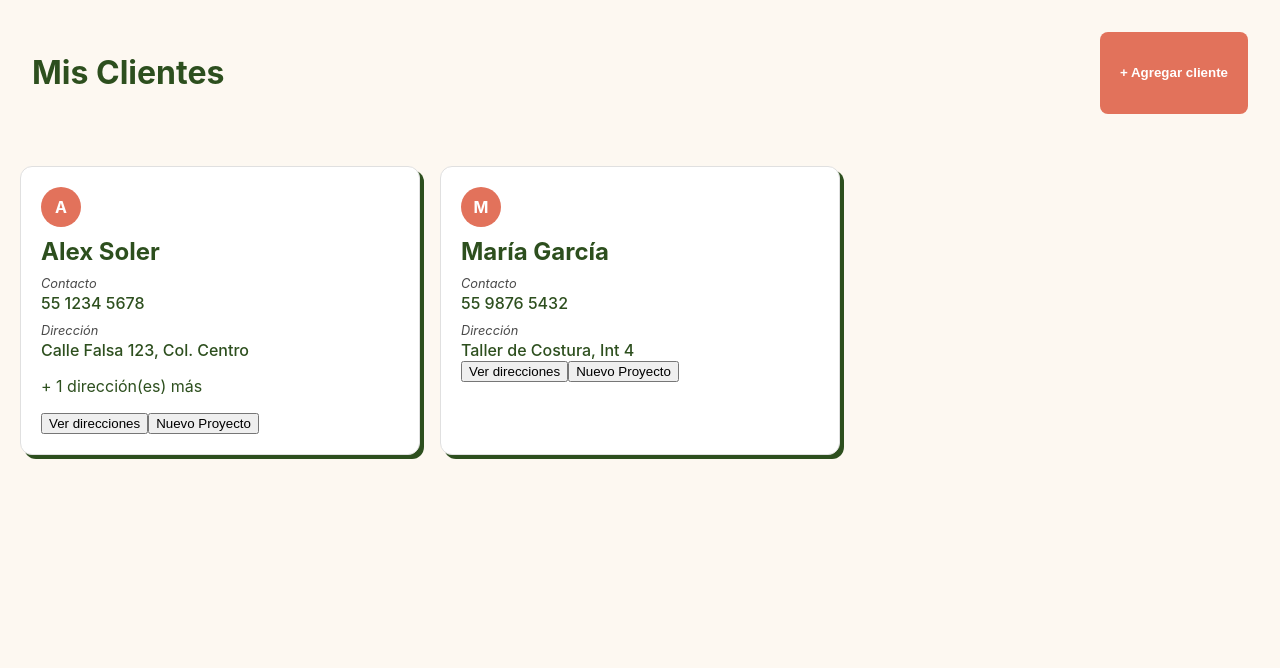
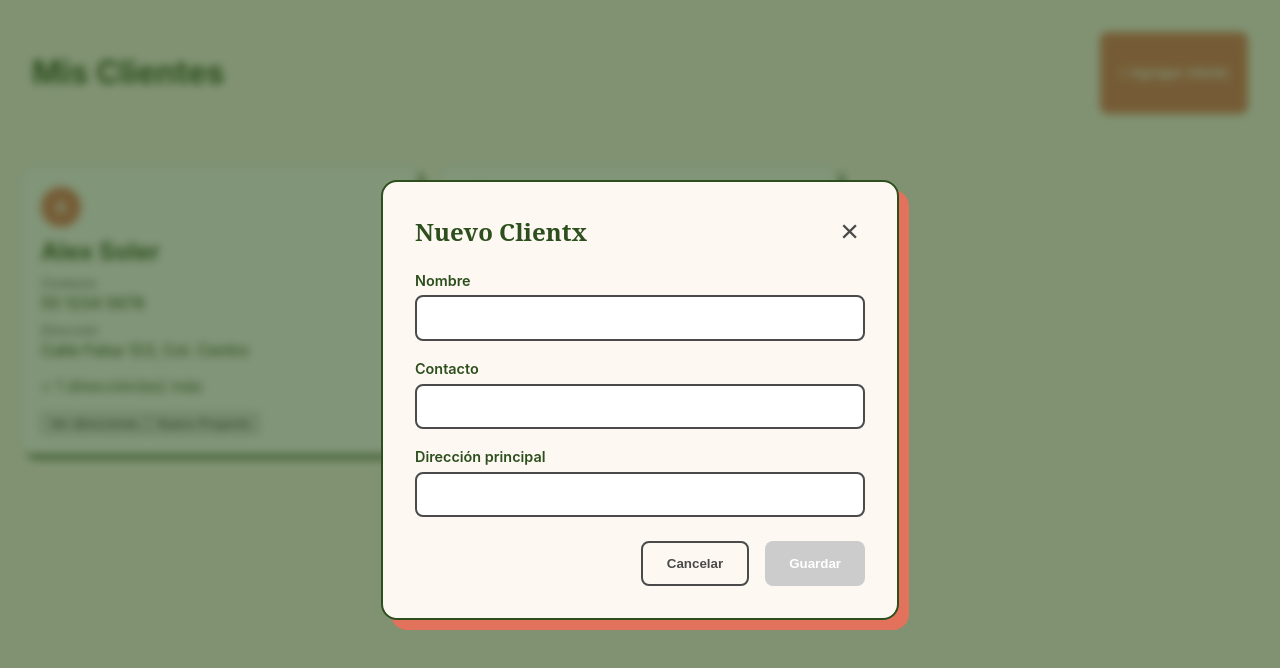
Before and after one commit to WastedTalent55/andamio-app, an Angular app in the folder andamio-frontend/: page /clientes in a window 1280 px wide. Both pictures are taken after a click on the button "+ Agregar cliente". Shown: the top 668 px of the page. Built offline with nearby package versions, Linux system fonts and the light colour scheme.

Commit message:
style: dar diseño profesional y artesanal al modal de clientes

```diff
--- a/andamio-frontend/src/app/modules/clientes/clientes.module.ts
+++ b/andamio-frontend/src/app/modules/clientes/clientes.module.ts
@@ -1,6 +1,6 @@
 import { NgModule } from '@angular/core';
 import { CommonModule } from '@angular/common';
-
+import { ReactiveFormsModule } from '@angular/forms';
 import { ClientesRoutingModule } from './clientes-routing.module';
 
 
@@ -8,7 +8,8 @@ import { ClientesRoutingModule } from './clientes-routing.module';
   declarations: [],
   imports: [
     CommonModule,
-    ClientesRoutingModule
+    ClientesRoutingModule,
+    ReactiveFormsModule
   ]
 })
 export class ClientesModule { }
--- a/andamio-frontend/src/app/modules/clientes/components/cliente-form/cliente-form.component.html
+++ b/andamio-frontend/src/app/modules/clientes/components/cliente-form/cliente-form.component.html
@@ -1 +1,33 @@
-<p>cliente-form works!</p>
+<div class="modal-overlay">
+  <div class="modal-contenedor">
+    <header class="modal-header">
+      <h2>Nuevo Clientx</h2>
+      <button class="btn-cerrar" (click)="cancelar()">×</button>
+    </header>
+
+    <form [formGroup]="clienteForm" (ngSubmit)="enviar()">
+      <div class="campo">
+        <label>Nombre</label>
+        <input type="text" formControlName="nombre">
+        @if (clienteForm.get('nombre')?.invalid && clienteForm.get('nombre')?.touched) {
+          <small class="error">El nombre es obligatorio</small>
+        }
+      </div>
+
+      <div class="campo">
+        <label>Contacto</label>
+        <input type="text" formControlName="contactoDirecto">
+      </div>
+
+      <div class="campo">
+        <label>Dirección principal</label>
+        <input type="text" formControlName="direccion">
+      </div>
+
+      <div class="modal-acciones">
+        <button type="button" class="btn-cancelar" (click)="cancelar()">Cancelar</button>
+        <button type="submit" class="btn-guardar" [disabled]="clienteForm.invalid">Guardar</button>
+      </div>
+    </form>
+  </div>
+</div>
--- a/andamio-frontend/src/app/modules/clientes/components/cliente-form/cliente-form.component.scss
+++ b/andamio-frontend/src/app/modules/clientes/components/cliente-form/cliente-form.component.scss
@@ -0,0 +1,120 @@
+// Capa oscura que bloquea el fondo
+.modal-overlay {
+  position: fixed;
+  top: 0;
+  left: 0;
+  width: 100vw;
+  height: 100vh;
+  background: rgba(45, 79, 30, 0.6); // Verde bosque con transparencia
+  backdrop-filter: blur(4px); // Efecto de desenfoque moderno
+  display: flex;
+  justify-content: center;
+  align-items: center;
+  z-index: 9999; // Asegura que esté por encima de TODO
+}
+
+// La caja blanca (crema) del formulario
+.modal-contenedor {
+  background: #FDF8F1; // Nuestro color Crema
+  width: 90%;
+  max-width: 450px;
+  padding: 2rem;
+  border-radius: 16px;
+  box-shadow: 10px 10px 0px #E2725B; // Sombra sólida Terracota (estilo artesanal)
+  border: 2px solid #2D4F1E;
+
+  .modal-header {
+    display: flex;
+    justify-content: space-between;
+    align-items: center;
+    margin-bottom: 1.5rem;
+
+    h2 {
+      margin: 0;
+      color: #2D4F1E;
+      font-family: 'Serif', Georgia, serif; // Un toque más artesanal
+    }
+
+    .btn-cerrar {
+      background: none;
+      border: none;
+      font-size: 2rem;
+      color: #4A4A4A;
+      cursor: pointer;
+      line-height: 1;
+      &:hover { color: #E2725B; }
+    }
+  }
+}
+
+// Estilos de los campos de texto
+.campo {
+  display: flex;
+  flex-direction: column;
+  margin-bottom: 1.2rem;
+
+  label {
+    font-weight: 600;
+    margin-bottom: 0.4rem;
+    color: #2D4F1E;
+    font-size: 0.9rem;
+  }
+
+  input {
+    padding: 0.8rem;
+    border: 2px solid #4A4A4A;
+    border-radius: 8px;
+    background: white;
+    font-family: inherit;
+    transition: border-color 0.3s;
+
+    &:focus {
+      outline: none;
+      border-color: #E2725B; // Cambia a terracota al escribir
+    }
+  }
+
+  .error {
+    color: #d63031;
+    font-size: 0.75rem;
+    margin-top: 0.2rem;
+  }
+}
+
+// Botones del modal
+.modal-acciones {
+  display: flex;
+  justify-content: flex-end;
+  gap: 1rem;
+  margin-top: 1.5rem;
+
+  button {
+    padding: 0.8rem 1.5rem;
+    border-radius: 8px;
+    font-weight: bold;
+    cursor: pointer;
+    transition: transform 0.2s;
+
+    &:active { transform: scale(0.95); }
+  }
+
+  .btn-cancelar {
+    background: transparent;
+    border: 2px solid #4A4A4A;
+    color: #4A4A4A;
+    &:hover { background: #eee; }
+  }
+
+  .btn-guardar {
+    background: #E2725B; // Terracota
+    color: white;
+    border: none;
+    &:disabled {
+      background: #ccc;
+      cursor: not-allowed;
+    }
+    &:not(:disabled):hover {
+      filter: brightness(1.1);
+    }
+  }
+}
--- a/andamio-frontend/src/app/modules/clientes/components/cliente-form/cliente-form.component.ts
+++ b/andamio-frontend/src/app/modules/clientes/components/cliente-form/cliente-form.component.ts
@@ -1,11 +1,41 @@
-import { Component } from '@angular/core';
-
+import { Component, EventEmitter, Output } from '@angular/core';
+import { FormBuilder, FormGroup, Validators, ReactiveFormsModule } from '@angular/forms';
+import { Cliente } from '../../../../data/models/cliente.model';
 @Component({
   selector: 'app-cliente-form',
-  imports: [],
+  imports: [ReactiveFormsModule],
   templateUrl: './cliente-form.component.html',
   styleUrl: './cliente-form.component.scss'
 })
+
 export class ClienteFormComponent {
+  @Output() cerrar = new EventEmitter<void>();
+  @Output() clienteGuardado = new EventEmitter<Cliente>();
 
+  clienteForm: FormGroup;
+
+  constructor(private fb: FormBuilder) {
+    this.clienteForm = this.fb.group({
+      nombre: ['', Validators.required],
+      contactoDirecto: ['', Validators.required],
+      direccion: ['', Validators.required]
+    });
+  }
+
+  cancelar() {
+    this.cerrar.emit();
+  }
+
+  enviar() {
+    if (this.clienteForm.valid) {
+      const nuevo: Cliente = {
+        id: Date.now(), // ID temporal
+        nombre: this.clienteForm.value.nombre,
+        contacto: this.clienteForm.value.contactoDirecto,
+        ubicaciones: [this.clienteForm.value.direccion]
+      };
+      this.clienteGuardado.emit(nuevo);
+      this.clienteForm.reset();
+    }
+  }
 }
--- a/andamio-frontend/src/app/modules/clientes/pages/list-clientes/list-clientes.component.html
+++ b/andamio-frontend/src/app/modules/clientes/pages/list-clientes/list-clientes.component.html
@@ -1,7 +1,7 @@
 <div class="contenedor-clientes">
   <header class="header-seccion">
     <h1>Mis Clientes</h1>
-    <button class="btn-nuevo">+ Agregar cliente</button>
+    <button class="btn-nuevo" (click)="mostrarModal = true">+ Agregar cliente</button>
   </header>
 
   <div class="grid-clientes">
@@ -31,4 +31,10 @@
       <p>Aún no tienes clientes registrados.</p>
     }
   </div>
+  @if (mostrarModal) {
+    <app-cliente-form
+      (cerrar)="mostrarModal = false"
+      (clienteGuardado)="agregarALista($event)">
+    </app-cliente-form>
+  }
 </div>
--- a/andamio-frontend/src/app/modules/clientes/pages/list-clientes/list-clientes.component.ts
+++ b/andamio-frontend/src/app/modules/clientes/pages/list-clientes/list-clientes.component.ts
@@ -1,9 +1,10 @@
 import { Component } from '@angular/core';
 import { Cliente } from '../../../../data/models/cliente.model';
+import { ClienteFormComponent } from '../../components/cliente-form/cliente-form.component';
 
 @Component({
   selector: 'app-list-clientes',
-  imports: [],
+  imports: [ClienteFormComponent],
   templateUrl: './list-clientes.component.html',
   styleUrl: './list-clientes.component.scss'
 })
@@ -22,4 +23,11 @@ export class ListClientesComponent {
       ubicaciones: ['Taller de Costura, Int 4']
     }
   ];
+
+  mostrarModal = false;
+
+agregarALista(nuevo: Cliente) {
+  this.misClientes.push(nuevo);
+  this.mostrarModal = false;
 }
+}
```
